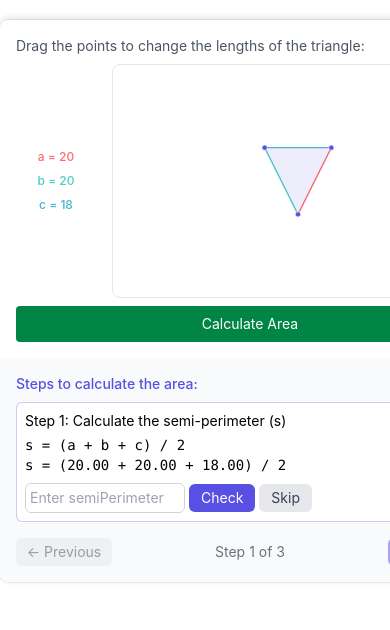
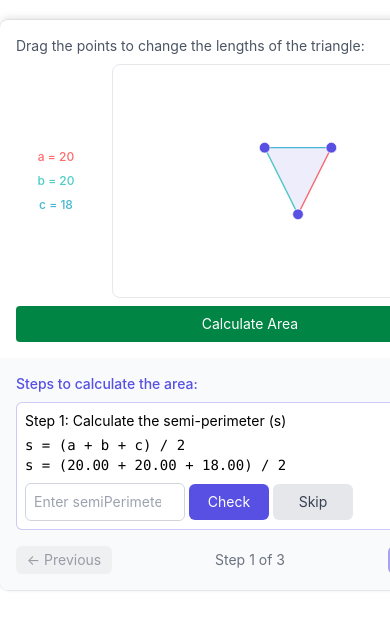
Before and after one commit to Content-Interactives/herons_formula, a React (Vite) app: page / in a window 390 px wide. Both pictures are taken after a click on the button "Calculate Area". Shown: the top 630 px of the page. Built offline with nearby package versions, Linux system fonts and the light colour scheme.

Commit message:
added mobile support

```diff
--- a/src/components/HeronsFormula.jsx
+++ b/src/components/HeronsFormula.jsx
@@ -95,9 +95,11 @@ A = √(${s.toFixed(2)}(${s.toFixed(2)}-${a.toFixed(2)})(${s.toFixed(2)}-${b.toF
     const CTM = svg.getScreenCTM();
     const point = points[index];
 
-    // Calculate the offset between the mouse position and the point's position
-    const offsetX = (e.clientX - CTM.e) / CTM.a - point.x;
-    const offsetY = (e.clientY - CTM.f) / CTM.d - point.y;
+    // Calculate the offset between the touch/mouse position and the point's position
+    const clientX = e.clientX || e.touches[0].clientX;
+    const clientY = e.clientY || e.touches[0].clientY;
+    const offsetX = (clientX - CTM.e) / CTM.a - point.x;
+    const offsetY = (clientY - CTM.f) / CTM.d - point.y;
 
     setDragOffset({ x: offsetX, y: offsetY });
     setDragIndex(index);
@@ -108,9 +110,15 @@ A = √(${s.toFixed(2)}(${s.toFixed(2)}-${a.toFixed(2)})(${s.toFixed(2)}-${b.toF
       const svg = svgRef.current;
       const CTM = svg.getScreenCTM();
 
+      // Get touch or mouse coordinates
+      const clientX = e.clientX || (e.touches && e.touches[0].clientX);
+      const clientY = e.clientY || (e.touches && e.touches[0].clientY);
+
+      if (!clientX || !clientY) return;
+
       // Calculate the new point position accounting for the offset
-      const x = (e.clientX - CTM.e) / CTM.a - dragOffset.x;
-      const y = (e.clientY - CTM.f) / CTM.d - dragOffset.y;
+      const x = (clientX - CTM.e) / CTM.a - dragOffset.x;
+      const y = (clientY - CTM.f) / CTM.d - dragOffset.y;
 
       // Constrain points to stay within the padded area (10px from edges)
       const constrainedX = Math.max(10, Math.min(490, x));
@@ -196,6 +204,8 @@ A = √(${s.toFixed(2)}(${s.toFixed(2)}-${a.toFixed(2)})(${s.toFixed(2)}-${b.toF
             onMouseMove={handleMouseMove}
             onMouseUp={handleMouseUp}
             onMouseLeave={handleMouseUp}
+            onTouchMove={handleMouseMove}
+            onTouchEnd={handleMouseUp}
           >
             {/* Side a (p2-p3) */}
             <line
@@ -238,12 +248,13 @@ A = √(${s.toFixed(2)}(${s.toFixed(2)}-${a.toFixed(2)})(${s.toFixed(2)}-${b.toF
                 key={index}
                 cx={point.x}
                 cy={point.y}
-                r="4"
+                r="8"
                 fill="#5750E3"
                 stroke="white"
                 strokeWidth="1"
                 style={{ cursor: 'move' }}
                 onMouseDown={(e) => handleMouseDown(index, e)}
+                onTouchStart={(e) => handleMouseDown(index, e)}
               />
             ))}
           </svg>
@@ -303,7 +314,7 @@ A = √(${s.toFixed(2)}(${s.toFixed(2)}-${a.toFixed(2)})(${s.toFixed(2)}-${b.toF
       case 'correct':
         return `${baseClass} border-green-500`;
       case 'incorrect':
-        return `${baseClass} border-red-500`;
+        return `${baseClass} border-yellow-500`;
       default:
         return `${baseClass} border-gray-300`;
     }
@@ -360,24 +371,24 @@ A = √(${s.toFixed(2)}(${s.toFixed(2)}-${a.toFixed(2)})(${s.toFixed(2)}-${b.toF
                           value={userInputs[Object.keys(userInputs)[currentStepIndex]]}
                           onChange={(e) => handleStepInputChange(e, Object.keys(userInputs)[currentStepIndex])}
                           placeholder={`Enter ${Object.keys(userInputs)[currentStepIndex]}`}
-                          className={`w-full text-sm p-1 border rounded-md focus:outline-none focus:ring-1 focus:ring-[#5750E3] ${
+                          className={`w-full text-sm p-2 border rounded-md focus:outline-none focus:ring-1 focus:ring-[#5750E3] ${
                             inputStatus[Object.keys(userInputs)[currentStepIndex]] === 'correct'
                               ? 'border-green-500'
                               : inputStatus[Object.keys(userInputs)[currentStepIndex]] === 'incorrect'
-                              ? 'border-red-500'
+                              ? 'border-yellow-500'
                               : 'border-gray-300'
                           }`}
                           style={getInputStyle(Object.keys(userInputs)[currentStepIndex])}
                         />
                         <button
                           onClick={() => checkStep(Object.keys(userInputs)[currentStepIndex])}
-                          className="bg-[#5750E3] hover:bg-[#4a42c7] text-white text-sm px-3 py-1 rounded-md"
+                          className="bg-[#5750E3] hover:bg-[#4a42c7] text-white text-sm px-4 py-2 rounded-md min-w-[80px]"
                         >
                           Check
                         </button>
                         <button
                           onClick={() => skipStep(Object.keys(userInputs)[currentStepIndex])}
-                          className="bg-gray-200 hover:bg-gray-300 text-gray-700 text-sm px-3 py-1 rounded-md"
+                          className="bg-gray-200 hover:bg-gray-300 text-gray-700 text-sm px-4 py-2 rounded-md min-w-[80px]"
                         >
                           Skip
                         </button>
@@ -400,24 +411,24 @@ A = √(${s.toFixed(2)}(${s.toFixed(2)}-${a.toFixed(2)})(${s.toFixed(2)}-${b.toF
                           value={userInputs[Object.keys(userInputs)[currentStepIndex]]}
                           onChange={(e) => handleStepInputChange(e, Object.keys(userInputs)[currentStepIndex])}
                           placeholder={`Enter ${Object.keys(userInputs)[currentStepIndex]}`}
-                          className={`w-full text-sm p-1 border rounded-md focus:outline-none focus:ring-1 focus:ring-[#5750E3] ${
+                          className={`w-full text-sm p-2 border rounded-md focus:outline-none focus:ring-1 focus:ring-[#5750E3] ${
                             inputStatus[Object.keys(userInputs)[currentStepIndex]] === 'correct'
                               ? 'border-green-500'
                               : inputStatus[Object.keys(userInputs)[currentStepIndex]] === 'incorrect'
-                              ? 'border-red-500'
+                              ? 'border-yellow-500'
                               : 'border-gray-300'
                           }`}
                           style={getInputStyle(Object.keys(userInputs)[currentStepIndex])}
                         />
                         <button
                           onClick={() => checkStep(Object.keys(userInputs)[currentStepIndex])}
-                          className="bg-[#5750E3] hover:bg-[#4a42c7] text-white text-sm px-3 py-1 rounded-md"
+                          className="bg-[#5750E3] hover:bg-[#4a42c7] text-white text-sm px-4 py-2 rounded-md min-w-[80px]"
                         >
                           Check
                         </button>
                         <button
                           onClick={() => skipStep(Object.keys(userInputs)[currentStepIndex])}
-                          className="bg-gray-200 hover:bg-gray-300 text-gray-700 text-sm px-3 py-1 rounded-md"
+                          className="bg-gray-200 hover:bg-gray-300 text-gray-700 text-sm px-4 py-2 rounded-md min-w-[80px]"
                         >
                           Skip
                         </button>
```
